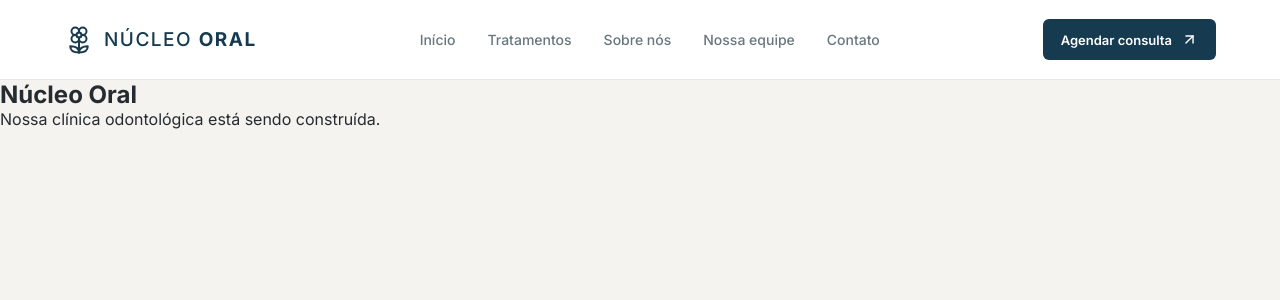
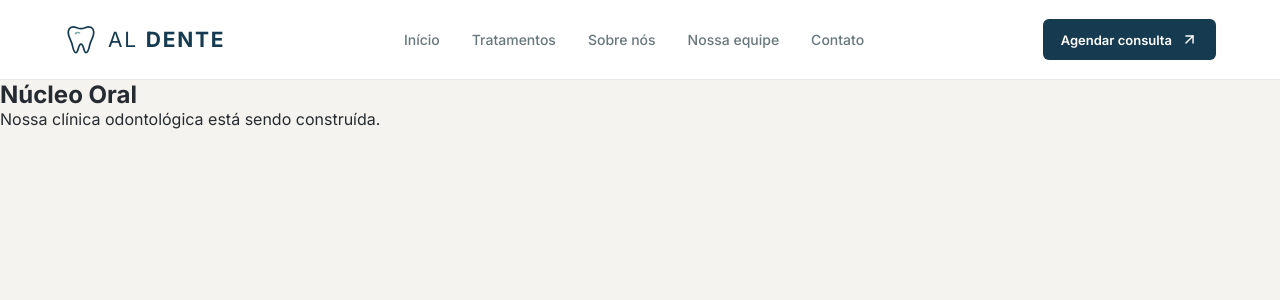
Before and after one commit to CaioDalNegro/dental-clinic-landing-page, a React (Vite) app: page / in a window 1280 px wide. Shown: the top 300 px of the page. Built offline with nearby package versions, Linux system fonts and the light colour scheme.

Commit message:
feat(branding): atualiza identidade visual para Al Dente

```diff
--- a/src/components/Header/Header.css
+++ b/src/components/Header/Header.css
@@ -27,14 +27,21 @@
   gap: 10px;
 
   color: var(--color-primary);
-  font-size: 19px;
-  font-weight: 500;
-  letter-spacing: 1.5px;
+  font-size: 21px;
+  font-weight: 400;
+  letter-spacing: 1.8px;
   white-space: nowrap;
 }
 
 .header__logo strong {
   font-weight: 700;
+}
+
+.header__logo-icon {
+  width: 34px;
+  height: 34px;
+  color: var(--color-primary);
+  flex-shrink: 0;
 }
 
 /* Navegação */
@@ -154,8 +161,9 @@
     gap: 7px;
   }
 
-  .header__logo svg {
-    width: 25px;
+  .header__logo-icon {
+    width: 27px;
+    height: 27px;
   }
 
   .header__cta {
--- a/src/components/Header/Header.jsx
+++ b/src/components/Header/Header.jsx
@@ -1,5 +1,6 @@
+
 import { useState } from 'react';
-import { Flower2, Menu, X, ArrowUpRight } from 'lucide-react';
+import { Menu, X, ArrowUpRight } from 'lucide-react';
 
 import './Header.css';
 
@@ -14,42 +15,54 @@ function Header() {
     <header className="header">
       <div className="header__container">
 
-        {/* Logotipo */}
-        <a href="#inicio" className="header__logo" onClick={closeMenu}>
-          <Flower2 size={30} strokeWidth={1.6} />
+        {/* Logo Al Dente */}
+        <a
+          href="#inicio"
+          className="header__logo"
+          onClick={closeMenu}
+          aria-label="Al Dente - Página inicial"
+        >
+          <svg
+            className="header__logo-icon"
+            viewBox="0 0 48 48"
+            fill="none"
+            xmlns="http://www.w3.org/2000/svg"
+            aria-hidden="true"
+          >
+            <path
+              d="M13 5.5C7.5 5.5 5 10 6.5 17c1.2 5.5 4 8.2 5.5 15.2.8 4 2.5 9.5 5.1 9.5 3.2 0 2.8-11.8 6.9-11.8s3.7 11.8 6.9 11.8c2.6 0 4.3-5.5 5.1-9.5 1.5-7 4.3-9.7 5.5-15.2C43 10 40.5 5.5 35 5.5c-4.1 0-6.4 2.5-11 2.5s-6.9-2.5-11-2.5Z"
+              stroke="currentColor"
+              strokeWidth="2.4"
+              strokeLinejoin="round"
+            />
+            <path
+              d="M16 15c2-2 4-2 6-1"
+              stroke="#77A9A4"
+              strokeWidth="2"
+              strokeLinecap="round"
+            />
+          </svg>
 
           <span>
-            NÚCLEO <strong>ORAL</strong>
+            AL <strong>DENTE</strong>
           </span>
         </a>
 
         {/* Navegação */}
         <nav
-          className={`header__nav ${menuOpen ? 'header__nav--open' : ''}`}
+          className={`header__nav ${
+            menuOpen ? 'header__nav--open' : ''
+          }`}
           id="main-navigation"
         >
-          <a href="#inicio" onClick={closeMenu}>
-            Início
-          </a>
-
-          <a href="#tratamentos" onClick={closeMenu}>
-            Tratamentos
-          </a>
-
-          <a href="#sobre" onClick={closeMenu}>
-            Sobre nós
-          </a>
-
-          <a href="#equipe" onClick={closeMenu}>
-            Nossa equipe
-          </a>
-
-          <a href="#contato" onClick={closeMenu}>
-            Contato
-          </a>
+          <a href="#inicio" onClick={closeMenu}>Início</a>
+          <a href="#tratamentos" onClick={closeMenu}>Tratamentos</a>
+          <a href="#sobre" onClick={closeMenu}>Sobre nós</a>
+          <a href="#equipe" onClick={closeMenu}>Nossa equipe</a>
+          <a href="#contato" onClick={closeMenu}>Contato</a>
         </nav>
 
-        {/* Botão de agendamento */}
+        {/* Agendamento */}
         <a href="#contato" className="header__cta">
           Agendar consulta
           <ArrowUpRight size={17} />
```
